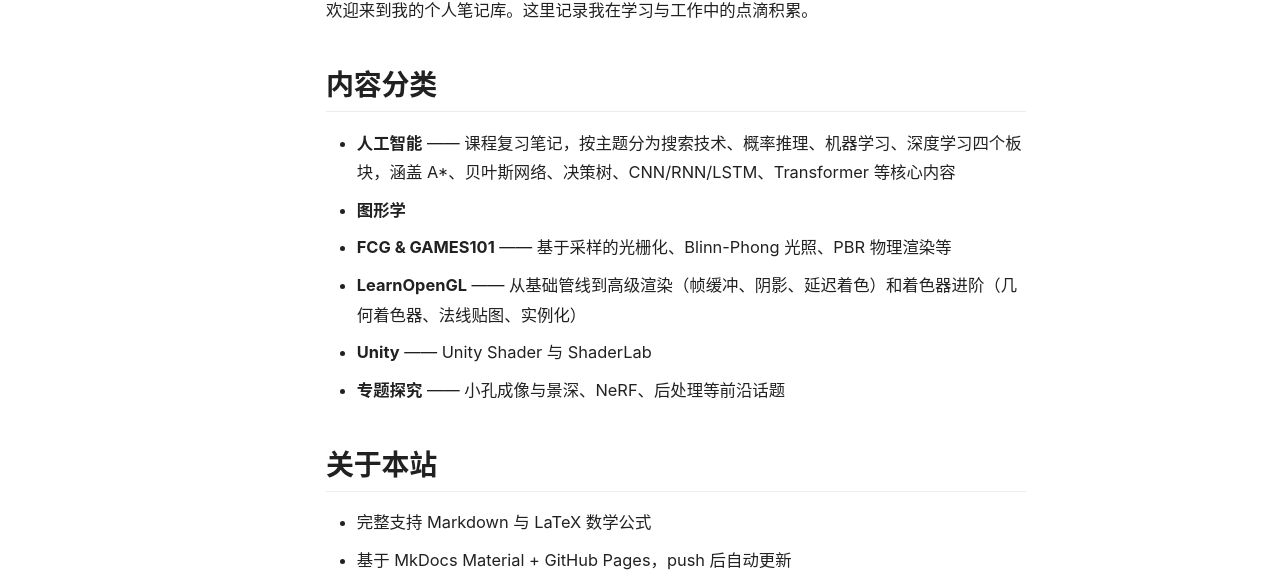
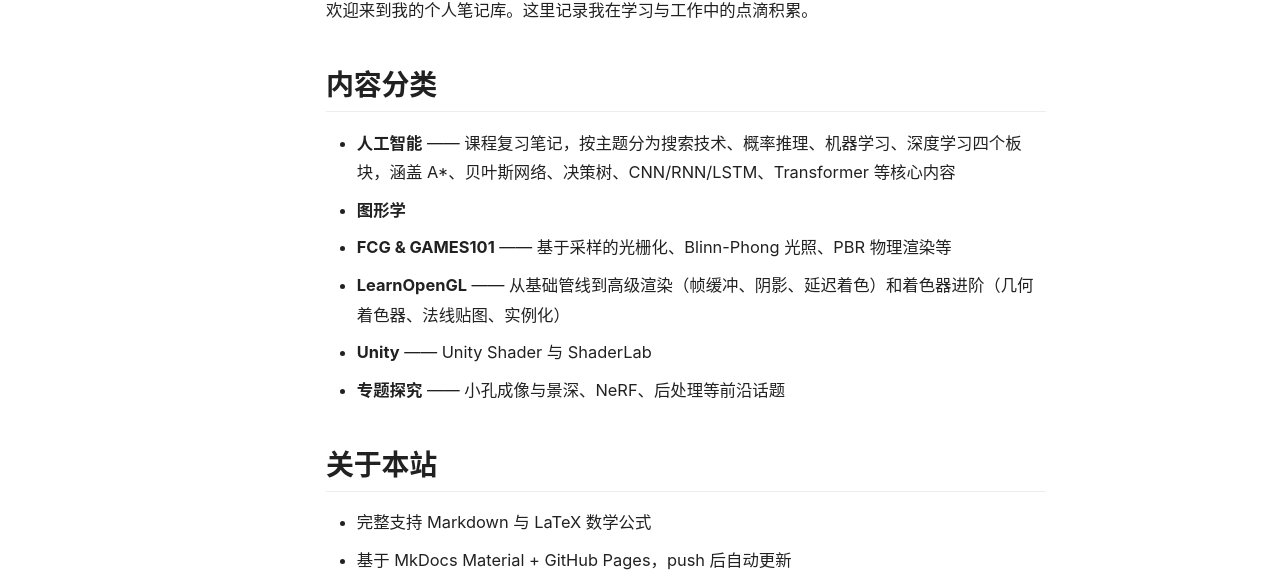
Before and after one commit to CaO42/notes, an MkDocs documentation site: the page built from docs/index.md, in a window 1280 px wide. Shown: the part 231-812 px from the top of the page. Built offline with MkDocs 1.6.1 and Material for MkDocs 9.7.7, drawn with Linux system fonts in a browser that asks for light colours; comment, search, counter and statistics services are not loaded.

Commit message:
Set reading content width to 780px

```diff
--- a/docs/stylesheets/extra.css
+++ b/docs/stylesheets/extra.css
@@ -29,7 +29,7 @@
 
 /* 桌面端阅读宽度限制，避免宽屏行过长 */
 .md-content__inner.md-typeset {
-  max-width: 760px;
+  max-width: 780px;
   margin-inline: auto;
   padding: 1rem 1.5rem 3rem;
 }
```
